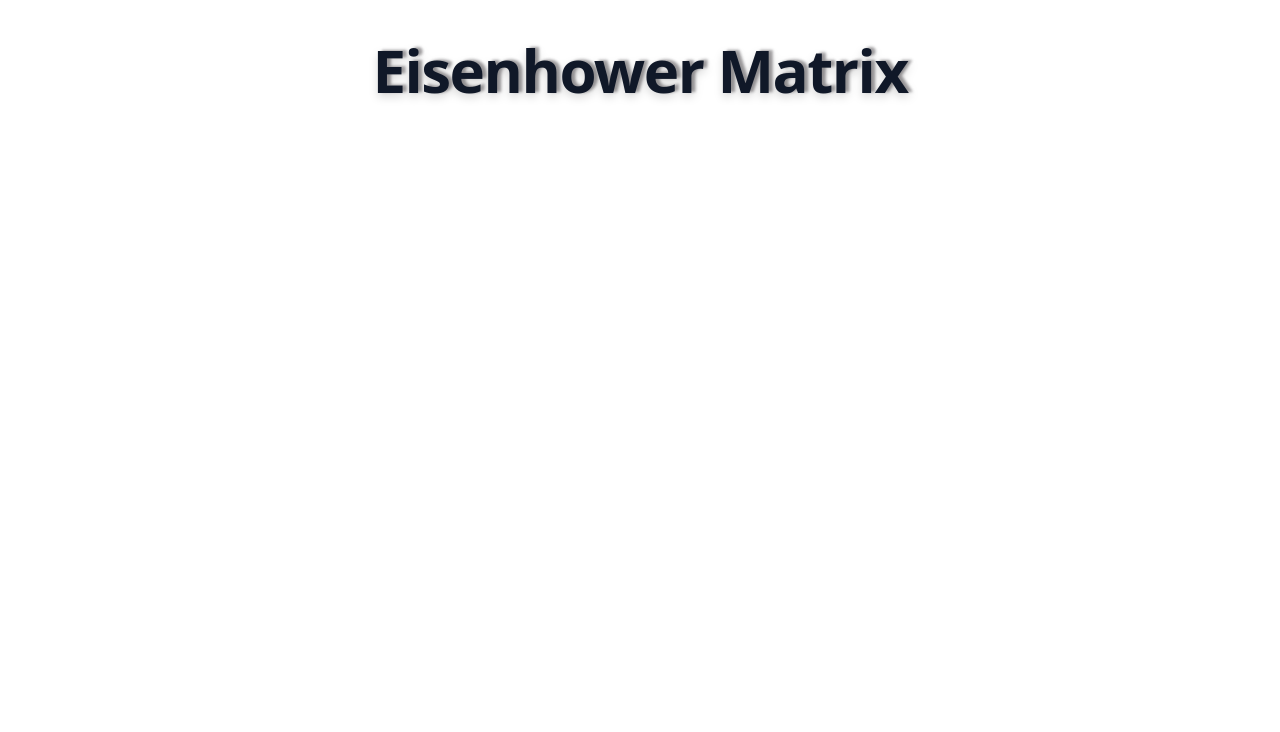
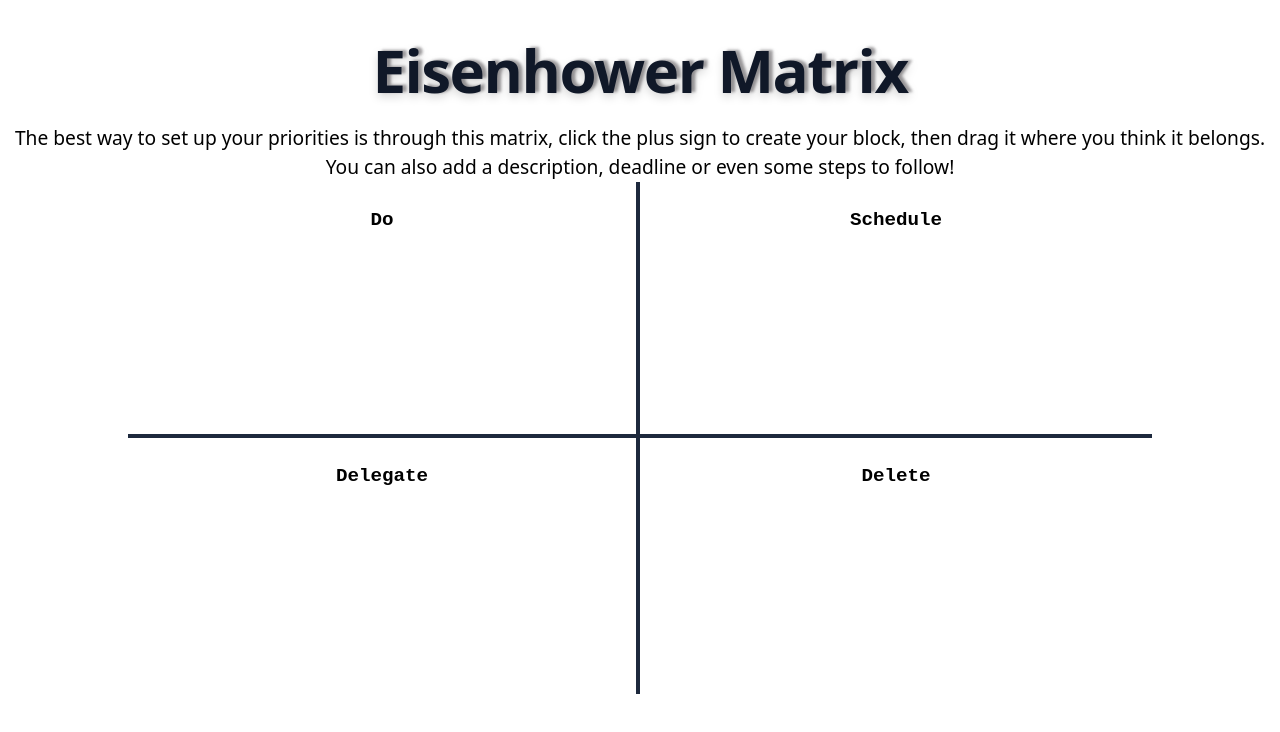
Before and after one commit to rodrigoanasco/EISENHOWER, a Next.js app in the folder eisenhower-matrix/: page / in a window 1280 px wide. Shown: the top 732 px of the page. Built offline with nearby package versions, Linux system fonts and the light colour scheme.

Commit message:
added description and table

```diff
--- /dev/null
+++ b/eisenhower-matrix/components/matrix.jsx
@@ -0,0 +1,14 @@
+import React from "react";
+
+const matrix = () => {
+  return (
+    <section className="matrix">
+      <div className="quadrant left-box top-box inside-box-titles">Do</div>
+      <div className="quadrant top-box inside-box-titles">Schedule</div>
+      <div className="quadrant left-box inside-box-titles">Delegate</div>
+      <div className="quadrant inside-box-titles">Delete</div>
+    </section>
+  );
+};
+
+export default matrix;
--- a/eisenhower-matrix/src/app/globals.css
+++ b/eisenhower-matrix/src/app/globals.css
@@ -5,3 +5,36 @@
   @apply text-6xl font-extrabold text-center tracking-tight text-gray-900 mt-10 mb-6 drop-shadow-lg;
   text-shadow: 4px -1px 3px rgba(47, 44, 48, 0.459);
 }
+
+.page-description {
+  text-align: center;
+  font-size: larger;
+  margin-top: 2px;
+  margin-left: 10;
+  margin-right: 10;
+}
+
+.matrix {
+  @apply grid grid-cols-2 max-w-5xl mx-auto rounded-lg overflow-hidden;
+  border-width: 4;
+  margin: 30;
+}
+
+.quadrant {
+  @apply min-h-64 p-6;
+}
+
+.left-box {
+  @apply border-r-4 border-slate-800;
+}
+
+.top-box {
+  @apply border-b-4 border-slate-800;
+}
+
+.inside-box-titles {
+  text-align: center;
+  font-size: larger;
+  font-family: "Courier New", Courier, monospace;
+  font-weight: 600;
+}
--- a/eisenhower-matrix/src/app/page.tsx
+++ b/eisenhower-matrix/src/app/page.tsx
@@ -1,9 +1,18 @@
 import Image from "next/image";
+import React from "react";
+import Matrix from "../../components/matrix";
 
 export default function Home() {
   return (
-    <main className="main-title">
-      <h1>Eisenhower Matrix</h1>
+    <main>
+      <h1 className="main-title">Eisenhower Matrix</h1>
+      <p className="page-description">
+        The best way to set up your priorities is through this matrix, click the
+        plus sign to create your block, then drag it where you think it belongs.
+        <br />
+        You can also add a description, deadline or even some steps to follow!
+      </p>
+      <Matrix />
     </main>
   );
 }
```
Also changed, not shown: eisenhower-matrix/components/addTasks.jsx (added).
